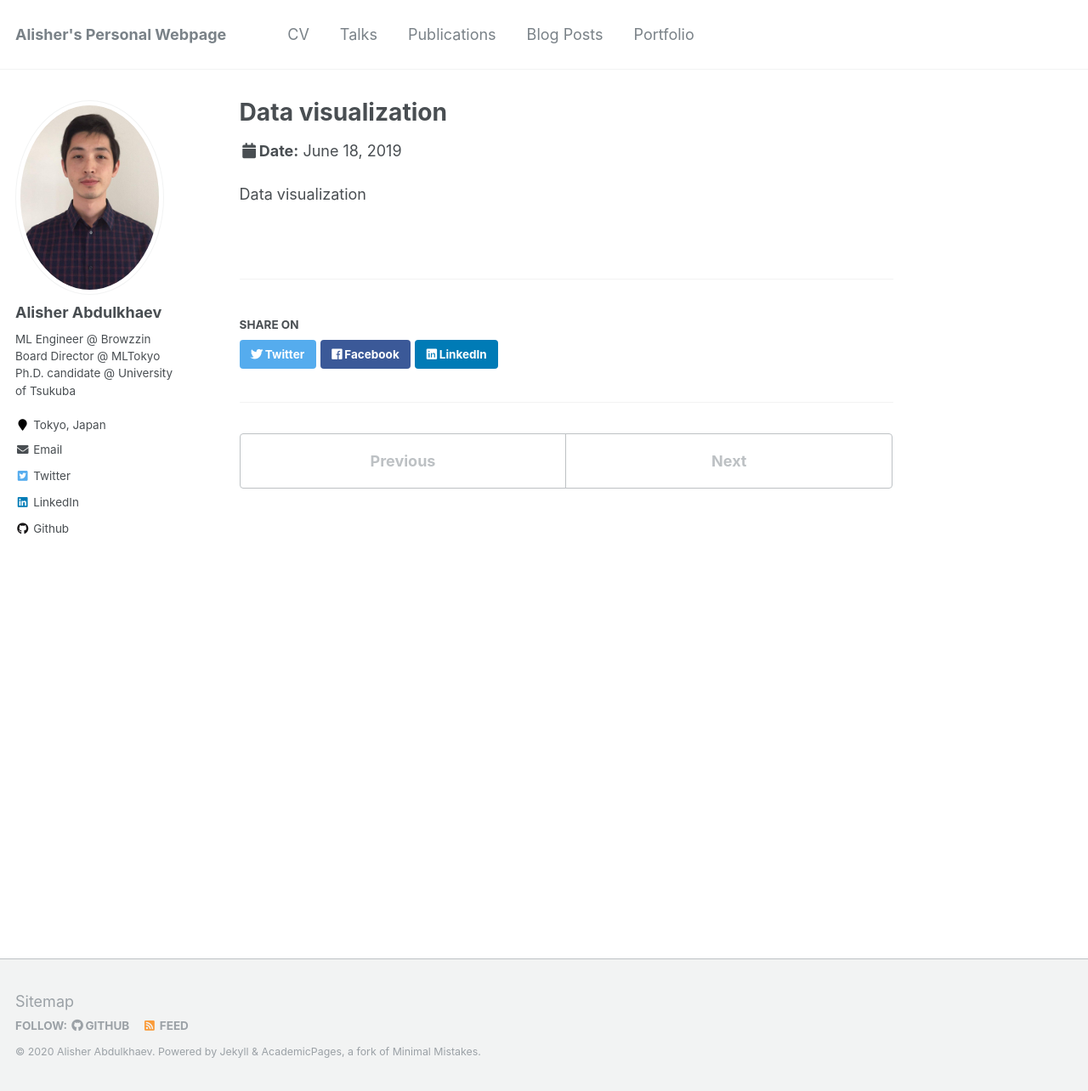
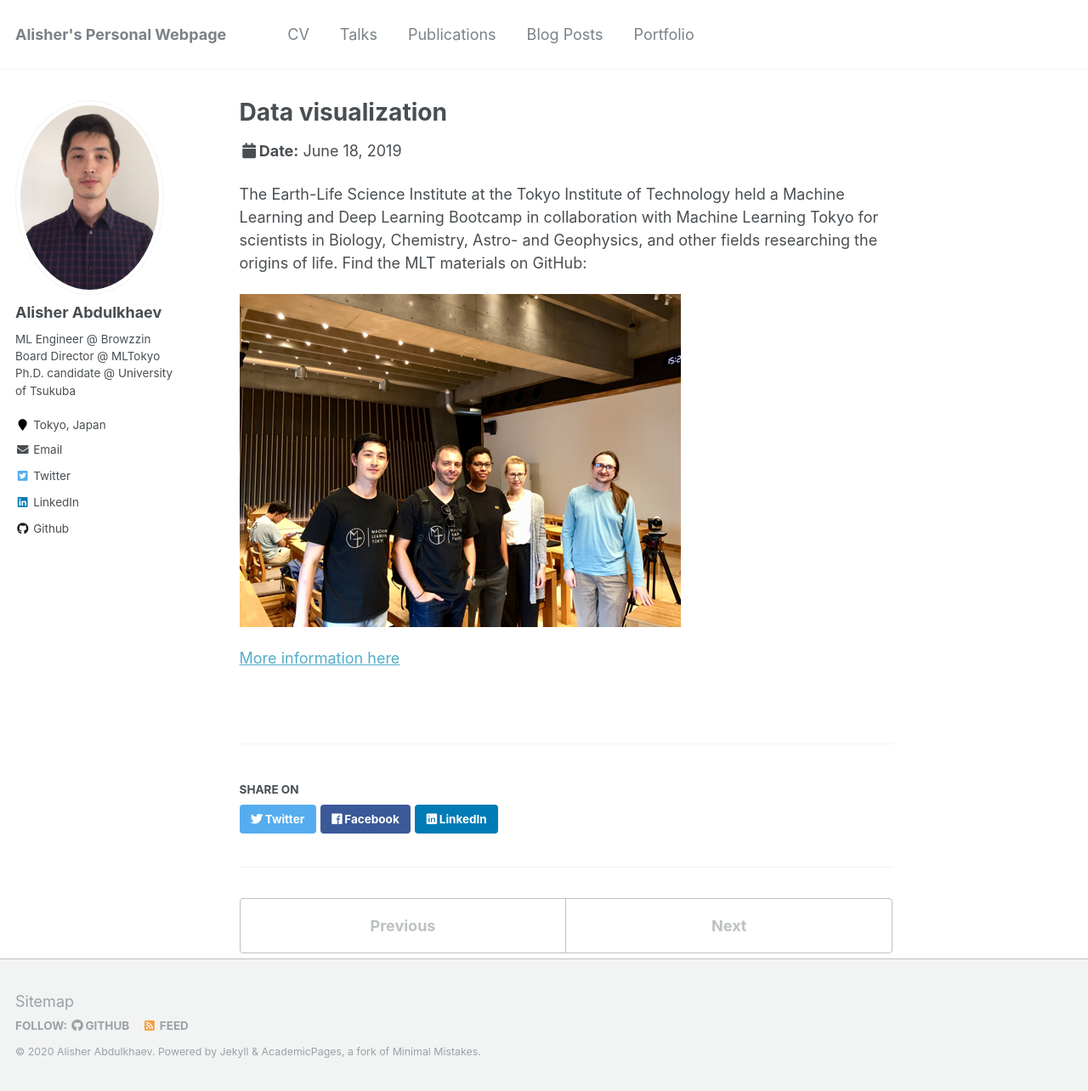
Before and after one commit to vivek37373/alisher-ai.github.io, a Jekyll site: the page built from _talks/2019-06-18-talk-2.md, in a window 1280 px wide and 1284 px high. Shown: the whole window at 85% size. Built offline with Jekyll 4.4.1, drawn with Linux system fonts in a browser that asks for light colours.

Commit message:
Update 2019-06-18-talk-2.md

```diff
--- a/_talks/2019-06-18-talk-2.md
+++ b/_talks/2019-06-18-talk-2.md
@@ -8,4 +8,11 @@ date: 2019-06-18
 location: "Tokyo, Japan"
 ---
 
-Data visualization
+
+The Earth-Life Science Institute at the Tokyo Institute of Technology held a Machine Learning and Deep Learning Bootcamp in collaboration with Machine Learning Tokyo for scientists in Biology, Chemistry, Astro- and Geophysics, and other fields researching the origins of life. Find the MLT materials on GitHub:
+
+
+![Learning in Deep Networks](https://alisher-ai.github.io/files/2019-06-18-talk-2.png)
+
+
+[More information here](https://machinelearningtokyo.com/2019/07/12/ml-dl-bootcamp-elsi/)
```
